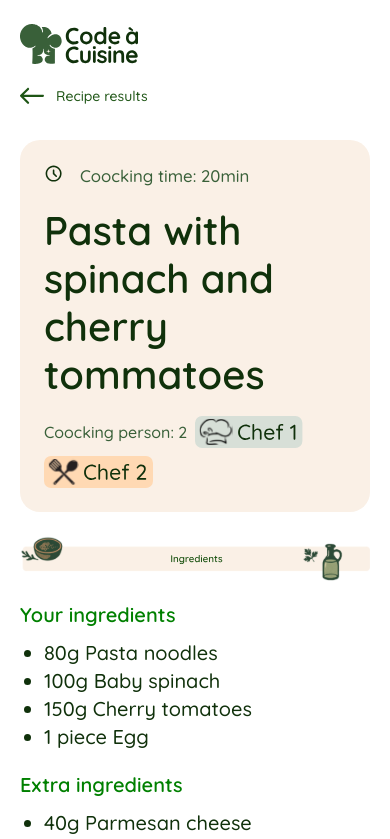
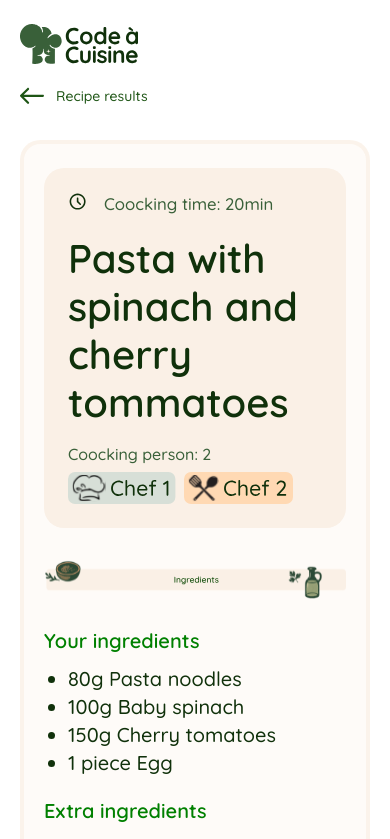
Before and after one commit to FatihYalcin42/code-cuisine, an Angular app: page /preparation in a window 390 px wide. Shown: the top 839 px of the page. Built offline with nearby package versions, Linux system fonts and the light colour scheme.

Commit message:
feat: wrap the recipe detail content in a shared framed container below the header

```diff
--- a/src/app/pages/preparation-page/preparation-page.html
+++ b/src/app/pages/preparation-page/preparation-page.html
@@ -25,6 +25,7 @@
 <main class="preparation-page" aria-label="Preparation page">
   @if (selectedRecipe(); as recipe) {
     <section class="preparation-shell" aria-labelledby="preparation-title">
+      <div class="preparation-content-frame">
         <div class="preparation-intro">
           <div class="preparation-intro-main">
             <div class="preparation-meta">
@@ -132,7 +133,7 @@
             }
           </div>
         </section>
-
+      </div>
     </section>
   } @else {
     <section class="preparation-shell">
--- a/src/app/pages/preparation-page/preparation-page.scss
+++ b/src/app/pages/preparation-page/preparation-page.scss
@@ -73,6 +73,16 @@
 .preparation-shell {
   display: grid;
   gap: 24px;
+}
+
+.preparation-content-frame {
+  display: grid;
+  gap: 48px;
+  padding: 40px 48px;
+  border: 4px solid rgb(250 240 230 / 70%);
+  border-radius: 20px;
+  background: rgb(250 240 230 / 30%);
+  box-sizing: border-box;
 }
 
 .preparation-section-hero {
@@ -479,6 +489,11 @@
     padding: 32px 20px 40px;
   }
 
+  .preparation-content-frame {
+    gap: 32px;
+    padding: 24px 20px;
+  }
+
   .preparation-intro {
     flex-direction: column;
     min-height: auto;
```
Lines whose indentation alone changed are shown as unchanged.
